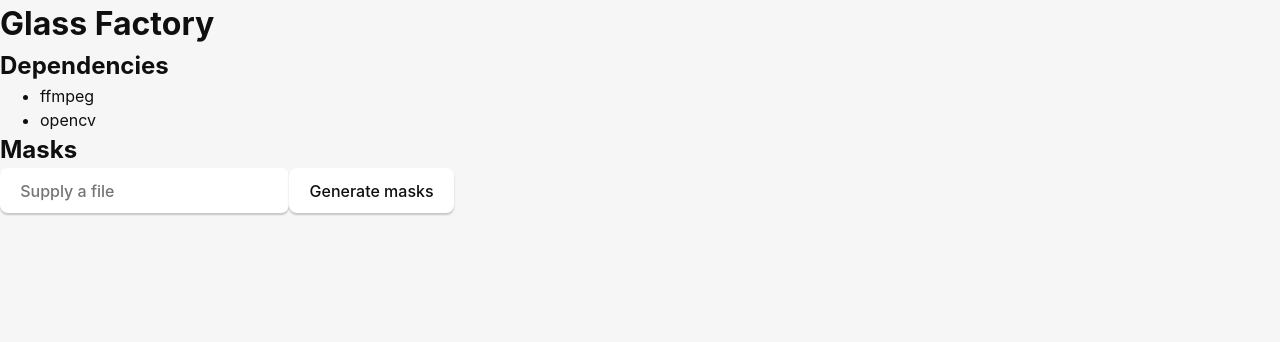
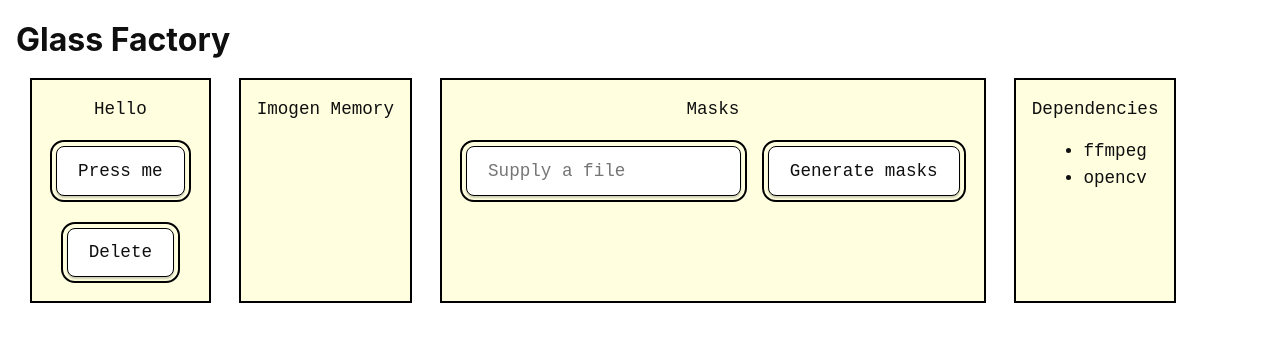
Before and after one commit to kees-/glass-factory, a website built with Vite: page index.html in a window 1280 px wide. Built offline with nearby package versions, Linux system fonts and the light colour scheme.

Commit message:
UI organization

```diff
--- a/index.html
+++ b/index.html
@@ -2,7 +2,8 @@
 <html lang="en">
     <head>
         <meta charset="UTF-8" />
-        <link rel="stylesheet" href="/src/styles.css" />
+        <link rel="stylesheet" href="/resources/styles.css" />
+        <link rel="stylesheet" href="/resources/block-ui.css" />
         <meta name="viewport" content="width=device-width, initial-scale=1.0" />
         <title>Tauri App</title>
         <script type="module" src="/src/main.ts" defer></script>
@@ -12,21 +13,31 @@
         <main class="container">
             <h1>Glass Factory</h1>
 
-            <div>
-                <h2>Dependencies</h2>
-                <ul>
-                    <li>ffmpeg</li>
-                    <li>opencv</li>
-                </ul>
-            </div>
-
-            <div>
-                <h2>Masks</h2>
-                <form class="row" id="greet-form">
-                    <input id="greet-input" placeholder="Supply a file" />
-                    <button type="submit">Generate masks</button>
-                </form>
-                <p id="greet-msg"></p>
+            <div class="ui">
+                <div class="content">
+                    <span>Hello</span>
+                    <button>Press me</button>
+                    <button>Delete</button>
+                </div>
+                <div class="content">
+                    <span>Imogen Memory</span>
+                    <img id="img-frame" src="" />
+                </div>
+                <div class="content">
+                    <span>Masks</span>
+                    <form id="greet-form">
+                        <input id="greet-input" placeholder="Supply a file" />
+                        <button type="submit">Generate masks</button>
+                    </form>
+                    <p id="greet-msg"></p>
+                </div>
+                <div class="content">
+                    <span>Dependencies</span>
+                    <ul>
+                        <li>ffmpeg</li>
+                        <li>opencv</li>
+                    </ul>
+                </div>
             </div>
         </main>
     </body>
--- /dev/null
+++ b/resources/block-ui.css
@@ -0,0 +1,23 @@
+.ui {
+  display: flex;
+  flex-direction: row;
+  flex-wrap: wrap;
+  justify-content: flex-start;
+}
+
+.ui .content {
+  display: flex;
+  flex-direction: column;
+  align-content: center;
+  align-items: center;
+  gap: 1rem;
+
+  margin: 1rem;
+  outline: solid 2px black;
+  padding: 1rem;
+  background: lightyellow;
+
+  font-size: 1.1rem;
+  font-family: monospace;
+  font-weight: 500;
+}
--- a/src/styles.css
+++ b/resources/styles.css
@@ -50,7 +50,7 @@ h6 {
     font-weight: 400;
 
     color: #0f0f0f;
-    background-color: #f6f6f6;
+    background-color: #fff;
 
     font-synthesis: none;
     text-rendering: optimizeLegibility;
@@ -60,7 +60,7 @@ h6 {
 }
 
 .container {
-    margin: 0;
+    margin: 1rem;
     display: flex;
     flex-direction: column;
 }
@@ -72,7 +72,10 @@ h6 {
 input,
 button {
     border-radius: 8px;
-    border: 1px solid transparent;
+    outline-offset: 4px;
+    outline: solid 2px black;
+    border: solid 1px black;
+    margin: 0.5rem;
     padding: 0.6em 1.2em;
     font-size: 1em;
     font-weight: 500;
@@ -81,7 +84,6 @@ button {
     background-color: #ffffff;
     transition: border-color 0.25s;
     box-shadow: 0 2px 2px rgba(0, 0, 0, 0.2);
-    outline: none;
 }
 
 button {
@@ -89,11 +91,11 @@ button {
 }
 
 button:hover {
-    border-color: #396cd8;
+    border-color: darkcyan;
 }
 button:active {
-    border-color: #396cd8;
-    background-color: #e8e8e8;
+    border-color: darkcyan;
+    background-color: #24c8db;
 }
 
 @media (prefers-color-scheme: dark) {
```
Also changed, not shown: 1 other file.
